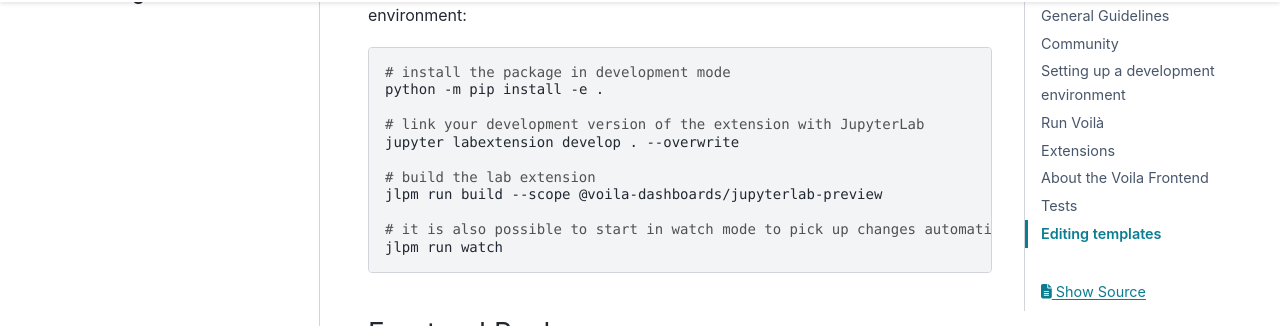
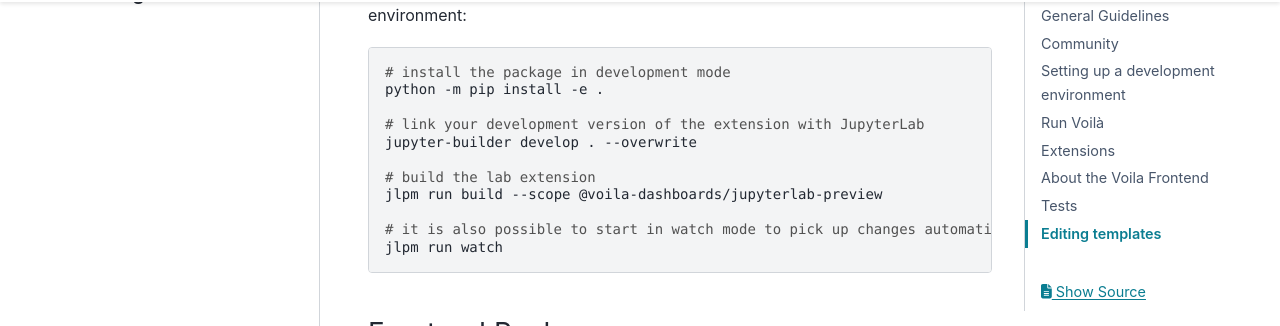
Before and after one commit to voila-dashboards/voila, a Sphinx documentation site: the page built from docs/contribute.md, in a window 1280 px wide and 900 px high, scrolled down 2915 px. Shown: the part 126-452 px from the top of the window. Built offline with Sphinx 7.4.7 and the PyData theme 0.15.4, drawn with Linux system fonts in a browser that asks for light colours.

Commit message:
Switch to jupyter-builder

```diff
--- a/docs/contribute.md
+++ b/docs/contribute.md
@@ -135,7 +135,7 @@ added in JupyterLab 3.0. To setup the development environment:
 python -m pip install -e .
 
 # link your development version of the extension with JupyterLab
-jupyter labextension develop . --overwrite
+jupyter-builder develop . --overwrite
 
 # build the lab extension
 jlpm run build --scope @voila-dashboards/jupyterlab-preview
--- a/pyproject.toml
+++ b/pyproject.toml
@@ -1,7 +1,8 @@
 [build-system]
 requires = [
     "hatchling>=1.8.1",
-    "jupyterlab==4.5.10",
+    "jupyterlab>=4.6",
+    "jupyter_builder>=1.0",
     "jupyter_core",
 ]
 build-backend = "hatchling.build"
```
Also changed, not shown: 9 other files.
